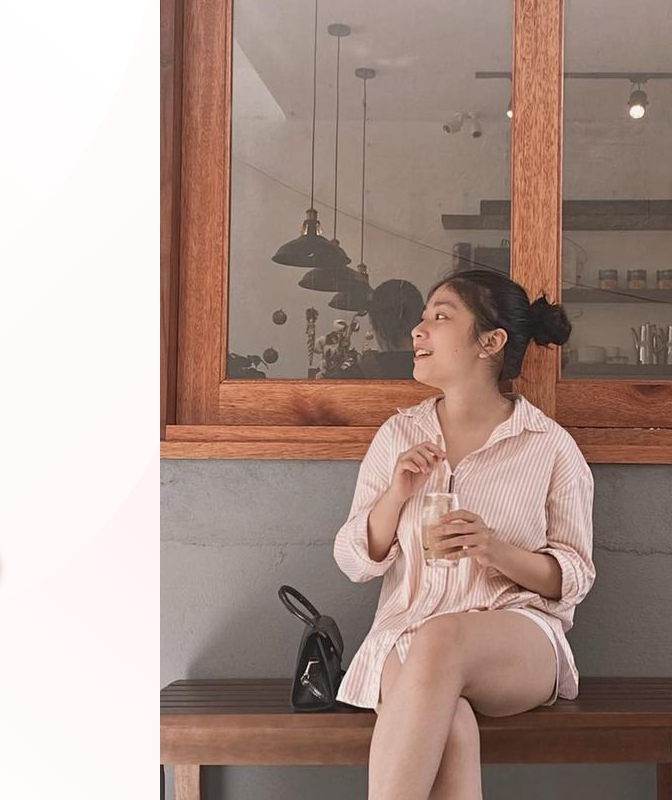
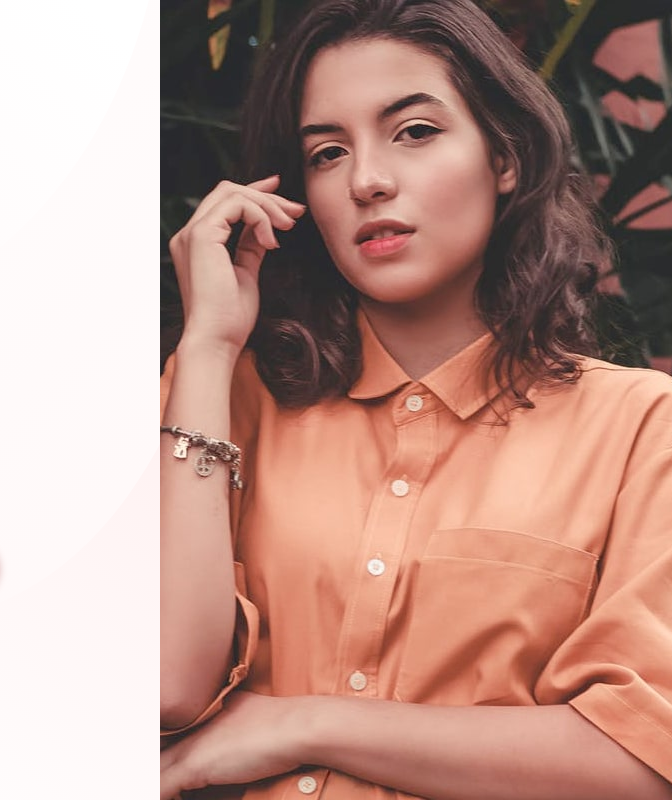
Before and after one commit to TrungHieu-HCMUIT/Web-Demo, a plain HTML site: page index.html in a window 1280 px wide. Shown: the full height of the page, 608-1280 px from the left. Drawn offline with Linux system fonts and the light colour scheme.

Commit message:
Update 3

```diff
--- a/style.css
+++ b/style.css
@@ -237,7 +237,7 @@ form::after {
 
 .img-section::after {
   content: "";
-  background: url(./images/ha__vy.jpg) no-repeat center center;
+  background: url(./images/hero-desktop.jpg) no-repeat center center;
   position: absolute;
   top: 0;
   left: 0;
```
